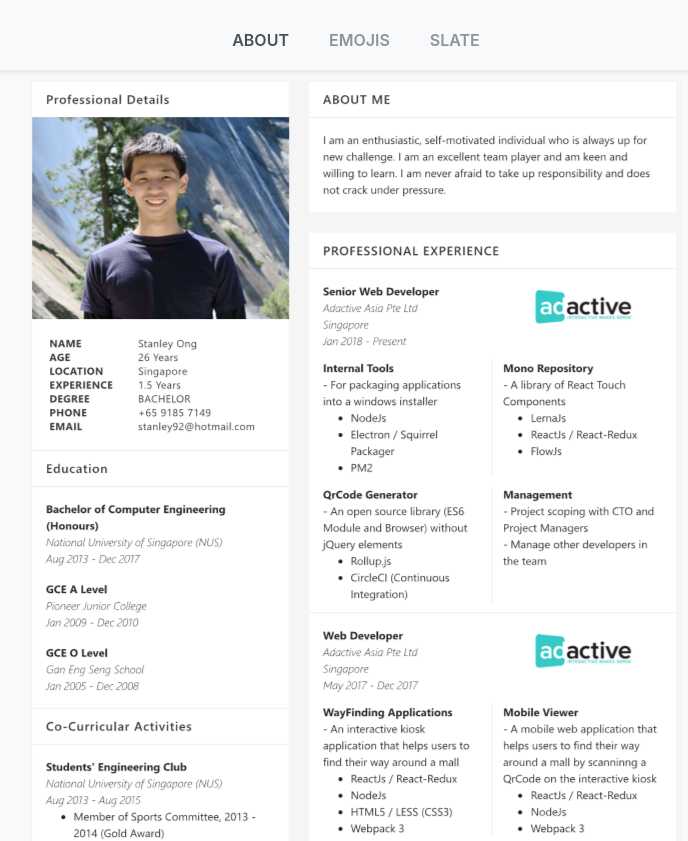
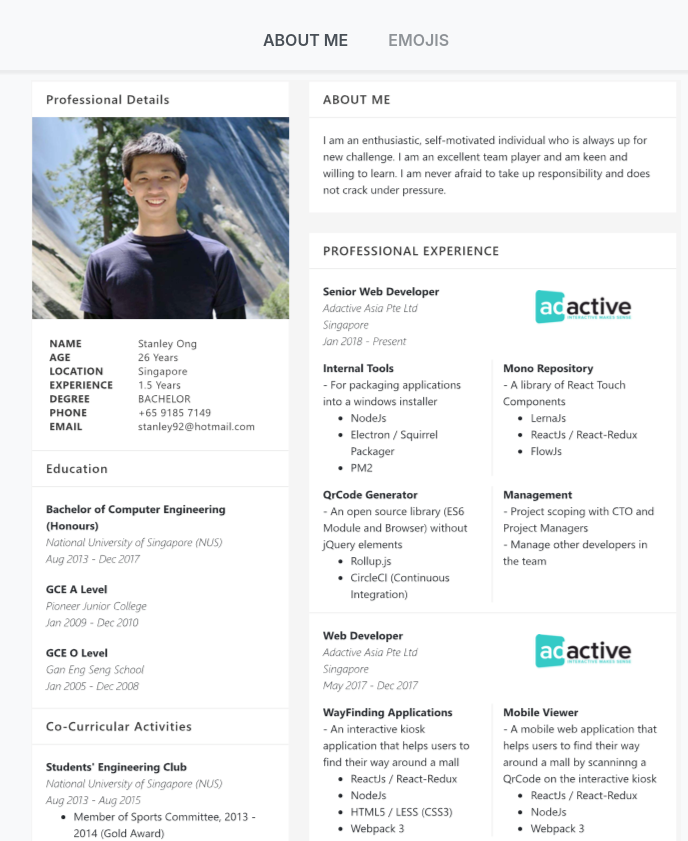
Before and after one commit to stanley92/ui-test, a React (Create React App) app: page / in a window 1280 px wide. Shown: the top 841 px of the page, without its empty margins (284-972 px from the left). Built offline with nearby package versions, Linux system fonts and the light colour scheme.

Commit message:
Redirect all invalid pages to home and hide slate page from navbar

```diff
--- a/src/App.js
+++ b/src/App.js
@@ -3,7 +3,8 @@ import './App.css';
 import {
     NavLink,
     Route,
-    BrowserRouter as Router
+    BrowserRouter as Router,
+    Redirect,
 } from 'react-router-dom';
 import React from 'react';
 
@@ -21,20 +22,21 @@ function App () {
                     <nav className="nav-wrapper">
                         <div className="list-wrapper">
                             <div className="link-wrapper">
-                                <NavLink to="/" exact activeClassName="active">About</NavLink>
+                                <NavLink to="/" activeClassName="active">About Me</NavLink>
                             </div>
                             <div className="link-wrapper">
                                 <NavLink to="/emoji/" activeClassName="active">Emojis</NavLink>
                             </div>
-                            <div className="link-wrapper">
-                                <NavLink to="/slate/" activeClassName="active">Slate</NavLink>
-                            </div>
+                            {/*<div className="link-wrapper">*/}
+                            {/*    <NavLink to="/slate/" activeClassName="active">Slate</NavLink>*/}
+                            {/*</div>*/}
                         </div>
                     </nav>
                 </header>
-                <Route path="/" exact component={About} />
                 <Route path="/emoji/" component={Emoji} />
                 <Route path="/slate/" component={Slate} />
+                <Route path="/" exact component={About} />
+                <Redirect to="/" from="/" />
             </div>
         </Router>
     );
--- a/src/Slate/index.css
+++ b/src/Slate/index.css
@@ -1,3 +1,6 @@
-
+#slate-container {
+  display: flex;
+  justify-content: center;
+  margin-top: 20px; }
 
 /*# sourceMappingURL=index.css.map */
--- a/src/Slate/index.js
+++ b/src/Slate/index.js
@@ -5,8 +5,8 @@ import React from 'react';
 const Slate = () => {
 
     return (
-        <div id="about-container">
-            Slate
+        <div id="slate-container">
+            Work in Progress...
         </div>
     );
 };
--- a/src/Slate/index.scss
+++ b/src/Slate/index.scss
@@ -1,2 +1,5 @@
 #slate-container {
+  display: flex;
+  justify-content: center;
+  margin-top: 20px;
 }
```
Also changed, not shown: 2 other files (tests, documents, lock files or other folders).
